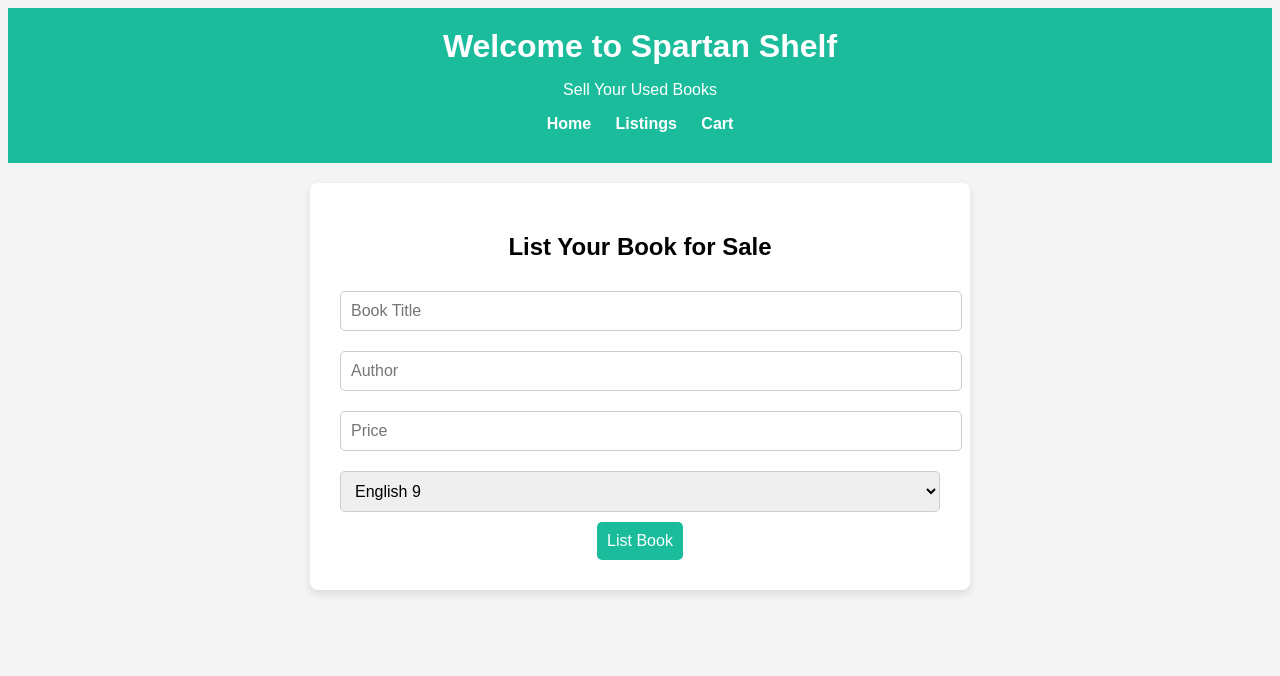
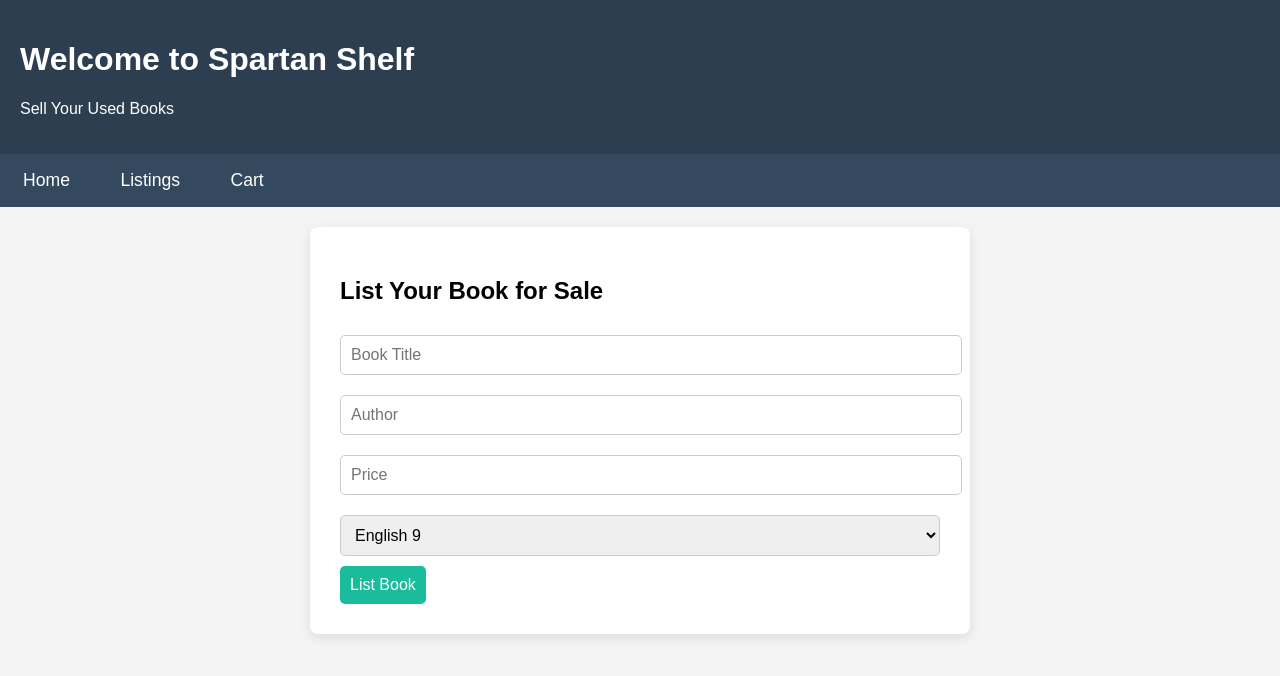
Before and after one commit to tomeme1/tomeme1.github.io, a plain HTML site: page sell.html in a window 1280 px wide. Drawn offline with Linux system fonts and the light colour scheme.

Commit message:
Update sell.html

```diff
--- a/sell.html
+++ b/sell.html
@@ -8,24 +8,28 @@
         body {
             font-family: Arial, sans-serif;
             background-color: #f4f4f4;
-            text-align: center;
+            margin: 0;
+            padding: 0;
         }
         header {
+            background-color: #2c3e50;
+            color: white;
             padding: 20px;
+        }
+        nav {
+            background-color: #34495e;
+            padding: 1em 0;
+        }
+        nav a {
+            color: white;
+            text-decoration: none;
+            margin: 0 15px;
+            font-size: 1.1rem;
+            padding: 8px;
+            border-radius: 5px;
+        }
+        nav a:hover {
             background-color: #1abc9c;
-            color: white;
-        }
-        header h1 {
-            margin: 0;
-        }
-        .nav-links {
-            margin: 10px 0;
-        }
-        .nav-links a {
-            margin: 0 10px;
-            text-decoration: none;
-            color: white;
-            font-weight: bold;
         }
         .form-container {
             max-width: 600px;
@@ -33,7 +37,7 @@
             background-color: white;
             padding: 30px;
             border-radius: 8px;
-            box-shadow: 0 4px 8px rgba(0, 0, 0, 0.1);
+            box-shadow: 0 4px 12px rgba(0, 0, 0, 0.1);
         }
         .form-container input, .form-container select {
             width: 100%;
@@ -62,12 +66,13 @@
 <header>
     <h1>Welcome to Spartan Shelf</h1>
     <p>Sell Your Used Books</p>
-    <div class="nav-links">
-        <a href="index.html">Home</a>
-        <a href="listings.html">Listings</a>
-        <a href="cart.html">Cart</a>
-    </div>
 </header>
+
+<nav>
+    <a href="index.html">Home</a>
+    <a href="listings.html">Listings</a>
+    <a href="cart.html">Cart</a>
+</nav>
 
 <div class="form-container">
     <h2>List Your Book for Sale</h2>
```
